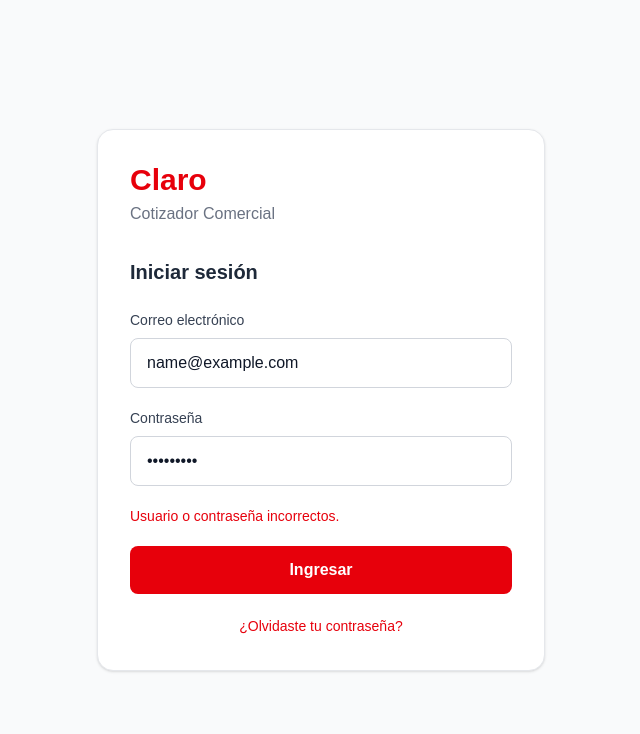
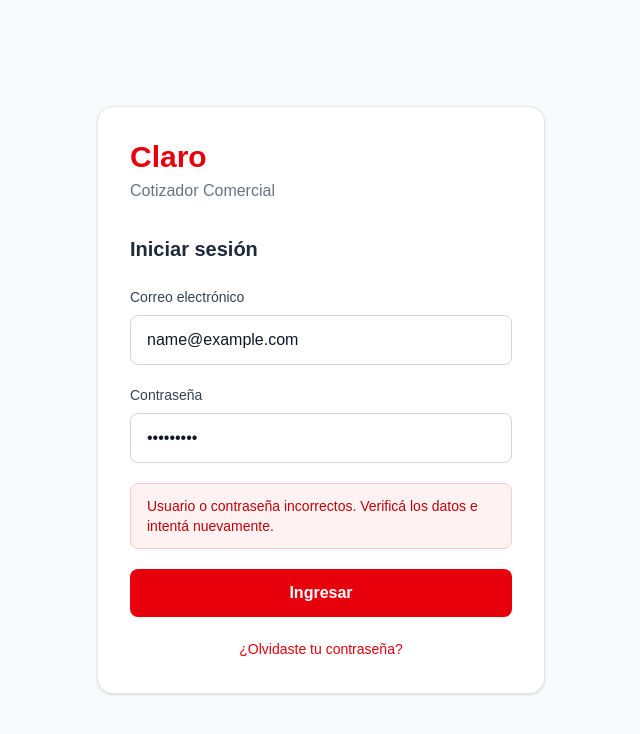
Before and after one commit to oscarcanderle-creator/cotizador-lucom, a Next.js app: page /login in a window 1280 px wide. Both pictures are taken after typing "name@example.com", "Sample123" into the empty fields and a click on the button "Ingresar". Shown: the top 734 px of the page, without its empty margins (319-959 px from the left). Built offline with nearby package versions, Linux system fonts and the light colour scheme; no server answers.

Commit message:
Mejora alerta de error en inicio de sesion

```diff
--- a/app/login/page.tsx
+++ b/app/login/page.tsx
@@ -18,6 +18,7 @@
     setLoading(true)
     setError('')
 
+    try {
       const {
         data,
         error: loginError,
@@ -27,7 +28,7 @@
       })
 
       if (loginError || !data.user) {
-      setError('Usuario o contraseña incorrectos.')
+        setError('Usuario o contraseña incorrectos. Verificá los datos e intentá nuevamente.')
         setLoading(false)
         return
       }
@@ -63,6 +64,10 @@
 
       router.push('/ventas')
       router.refresh()
+    } catch {
+      setError('No se pudo iniciar sesión. Intentá nuevamente.')
+      setLoading(false)
+    }
   }
 
   return (
@@ -113,7 +118,11 @@
           </div>
 
           {error && (
-            <div className="text-red-600 text-sm">
+            <div
+              role="alert"
+              aria-live="assertive"
+              className="rounded-lg border border-red-200 bg-red-50 px-4 py-3 text-sm font-medium text-red-700"
+            >
               {error}
             </div>
           )}
```
Lines whose indentation alone changed are shown as unchanged.
